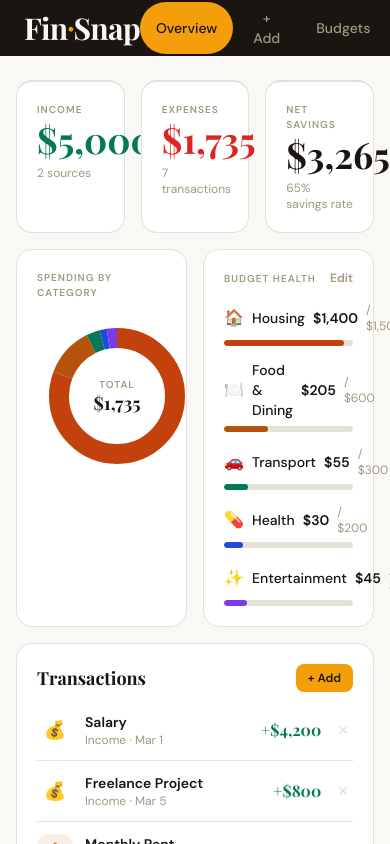
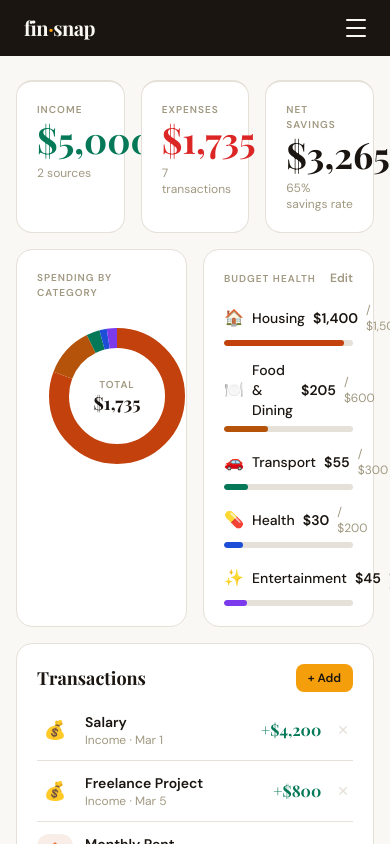
Before and after one commit to georgegoodluck/Fin-Snap, a Next.js app in the folder finsnap/: page / in a window 390 px wide. Shown: the top 844 px of the page. Built offline with nearby package versions, Linux system fonts and the light colour scheme.

Commit message:
feat: implement mobile first to Header

```diff
--- a/finsnap/app/page.tsx
+++ b/finsnap/app/page.tsx
@@ -1,7 +1,7 @@
 "use client";
 
 import { useState } from "react";
-import Header from "@/components/finance/Header";
+import { Header } from "@/components/finance/Header";
 import { PageWrapper } from "@/components/finance/PageWrapper";
 import { StatsRow } from "@/components/finance/StatsRow";
 import { SpendingCard } from "@/components/finance/SpendingCard";
--- a/finsnap/components/finance/Header.tsx
+++ b/finsnap/components/finance/Header.tsx
@@ -1,31 +1,42 @@
 "use client";
 
-type View = 'dashboard' | 'add' | 'budgets';
+import { useState } from "react";
+
+type View = "dashboard" | "add" | "budgets";
+
 interface HeaderProps {
-    view: View; // Current active view
-    onNavigate: (view: View) => void; // Function to handle navigation
+  view: View;
+  onNavigate: (view: View) => void;
 }
 
-const navItems: { label: string, view: View }[] = [
-    { label: 'Overview', view: 'dashboard' }, // Object 1
-    { label: '+ Add', view: 'add' }, // Object 2
-    { label: 'Budgets', view: 'budgets' }, // Object 3
-]
+const navItems: { label: string; view: View }[] = [
+  { label: "Overview", view: "dashboard" },
+  { label: "+ Add",    view: "add"       },
+  { label: "Budgets",  view: "budgets"   },
+];
 
-const Header = ({ view, onNavigate }: HeaderProps) => {
+export function Header({ view, onNavigate }: HeaderProps) {
+  const [menuOpen, setMenuOpen] = useState(false);
+
+  const handleNavigate = (v: View) => {
+    onNavigate(v);
+    setMenuOpen(false);
+  };
+
   return (
-        <header className="sticky top-0 z-50 h-14 px-6 flex items-center justify-between bg-ink">
+    <header className="sticky top-0 z-50 bg-ink">
+      <div className="px-6 h-14 flex items-center justify-between">
         {/* Logo */}
-            <div className="font-display text-3xl text-paper tracking-tight flex items-center">
-                Fin<span className="text-warning text-sm align-middle">&bull;</span>Snap
+        <div className="font-display text-xl text-paper tracking-tight">
+          fin<span className="text-warning">·</span>snap
         </div>
 
-            {/* Nav */}
-            <nav className="flex gap-1">
+        {/* Desktop nav */}
+        <nav className="hidden md:flex gap-1">
           {navItems.map((item) => (
             <button
               key={item.view}
-                        onClick={() => onNavigate(item.view)}
+              onClick={() => handleNavigate(item.view)}
               className={`
                 px-4 py-1.5 rounded-full text-sm font-medium transition-all duration-200
                 ${view === item.view
@@ -39,8 +50,47 @@ const Header = ({ view, onNavigate }: HeaderProps) => {
           ))}
         </nav>
 
-        </header >
-    )
+        {/* Mobile hamburger */}
+        <button
+          onClick={() => setMenuOpen((o) => !o)}
+          className="md:hidden flex flex-col gap-1.5 p-2 -mr-2"
+          aria-label="Toggle menu"
+        >
+          <span className={`block w-5 h-0.5 bg-paper rounded-full transition-all duration-300
+            ${menuOpen ? "rotate-45 translate-y-2" : ""}`}
+          />
+          <span className={`block w-5 h-0.5 bg-paper rounded-full transition-all duration-300
+            ${menuOpen ? "opacity-0" : ""}`}
+          />
+          <span className={`block w-5 h-0.5 bg-paper rounded-full transition-all duration-300
+            ${menuOpen ? "-rotate-45 -translate-y-2" : ""}`}
+          />
+        </button>
+      </div>
+
+      {/* Mobile dropdown */}
+      <div className={`md:hidden overflow-hidden transition-all duration-300 ease-in-out
+        ${menuOpen ? "max-h-48" : "max-h-0"}`}
+      >
+        <nav className="px-4 pb-4 flex flex-col gap-1">
+          {navItems.map((item) => (
+            <button
+              key={item.view}
+              onClick={() => handleNavigate(item.view)}
+              className={`
+                w-full text-left px-4 py-2.5 rounded-xl text-sm font-medium
+                transition-all duration-200
+                ${view === item.view
+                  ? "bg-warning text-ink"
+                  : "text-muted hover:text-paper hover:bg-white/5"
                 }
-
-export default Header
+              `}
+            >
+              {item.label}
+            </button>
+          ))}
+        </nav>
+      </div>
+    </header>
+  );
+}
```
Lines whose indentation alone changed are shown as unchanged.
